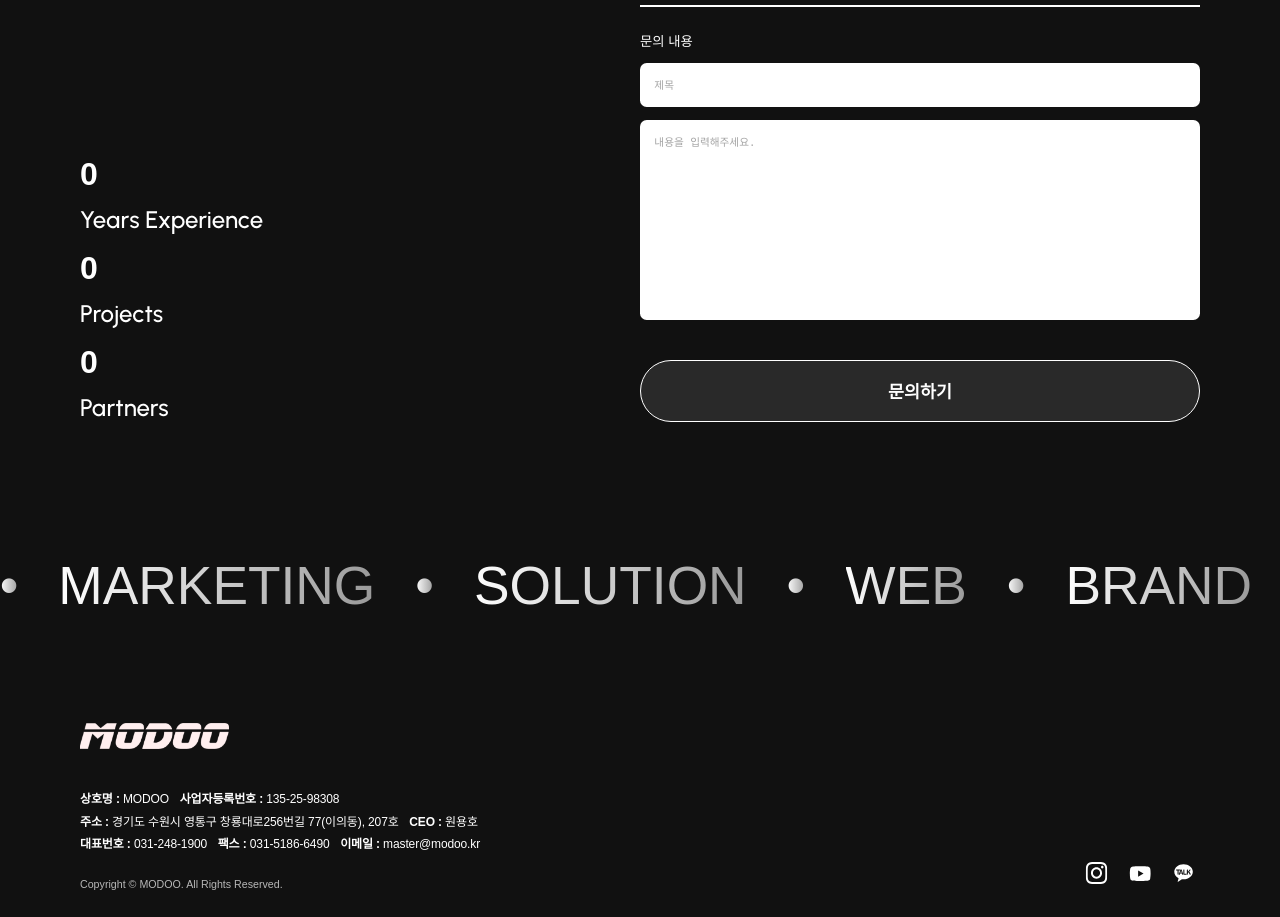
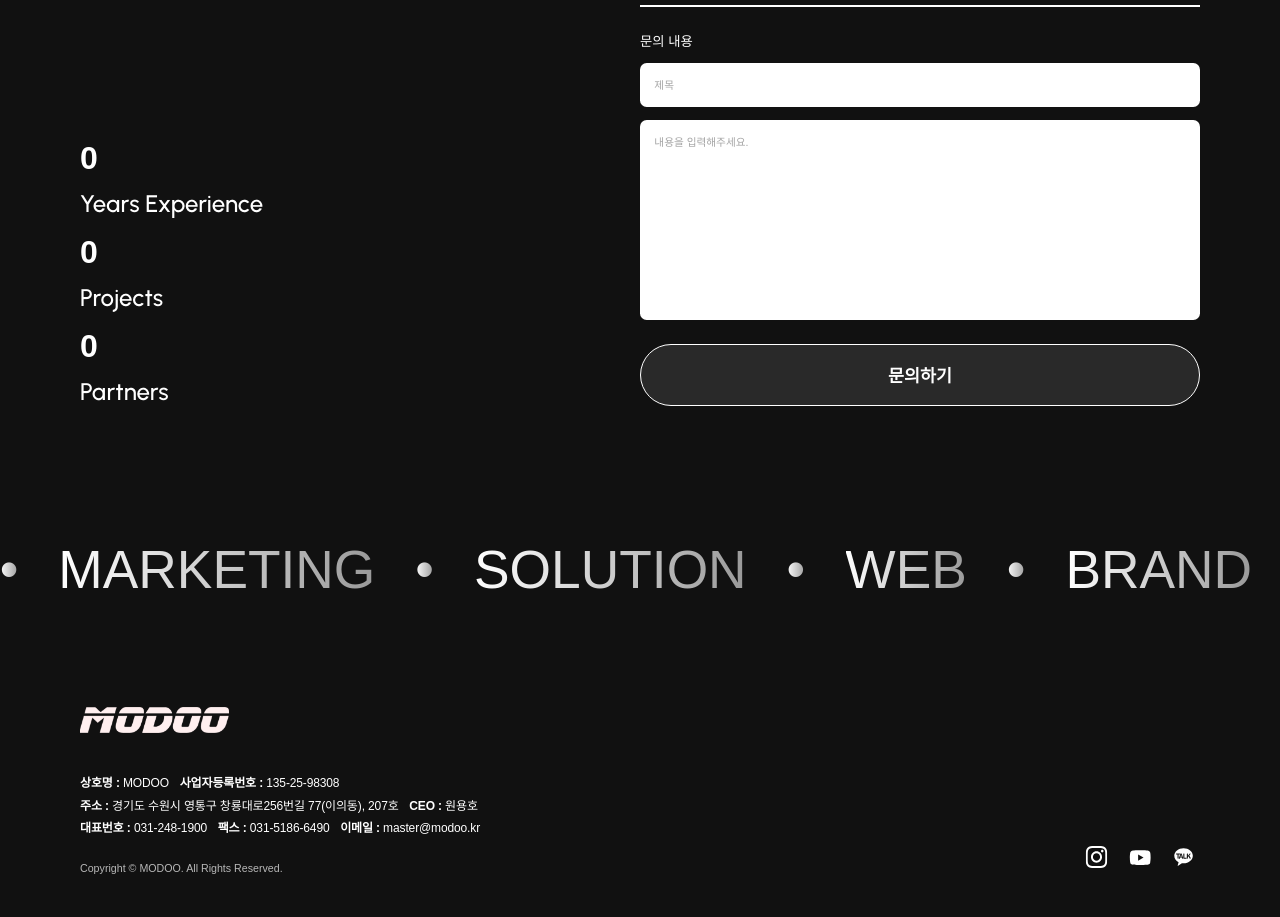
Before and after one commit to tnfh23-web/react-modoo, a React (Vite) app in the folder gy/: page / in a window 1280 px wide. Shown: the part 7880-8797 px from the top of the page. Built offline with nearby package versions, Linux system fonts and the light colour scheme; a web font is replaced by a local one.

Commit message:
Update contact textarea font

```diff
--- a/gy/src/style/Contact.css
+++ b/gy/src/style/Contact.css
@@ -99,7 +99,9 @@ input[type="radio"]:checked::before {
   box-sizing: border-box;
   border: 1px solid transparent;
   outline: none;
-  transition: border-color 0.3s, box-shadow 0.3s;
+  transition:
+    border-color 0.3s,
+    box-shadow 0.3s;
 }
 .contact-grid input:focus,
 .contact-grid textarea:focus {
@@ -131,7 +133,9 @@ input[type="radio"]:checked::before {
   border-radius: 1rem;
   border: 1px solid transparent;
   outline: none;
-  transition: border-color 0.3s, box-shadow 0.3s;
+  transition:
+    border-color 0.3s,
+    box-shadow 0.3s;
 }
 .contact-grid .right-box .form-last-box .last-list input::placeholder {
   color: #a5a5a5;
@@ -146,15 +150,21 @@ input[type="radio"]:checked::before {
   border-radius: 1rem;
   border: 1px solid transparent;
   outline: none;
-  transition: border-color 0.3s, box-shadow 0.3s;
+  font-family: var(--font-kr);
+  font-size: 1.6rem;
+  font-weight: 500;
+  transition:
+    border-color 0.3s,
+    box-shadow 0.3s;
 }
 .contact-grid .right-box .form-last-box .last-list textarea::placeholder {
+  font-family: var(--font-kr);
   color: #a5a5a5;
   font-size: 1.6rem;
   font-weight: 500;
 }
 .contact-grid .right-box .form-last-box .button-box {
-  margin-top: 4rem;
+  margin-top: 1.6rem;
 }
 .contact-grid .right-box .form-last-box .button {
   display: flex;
```
